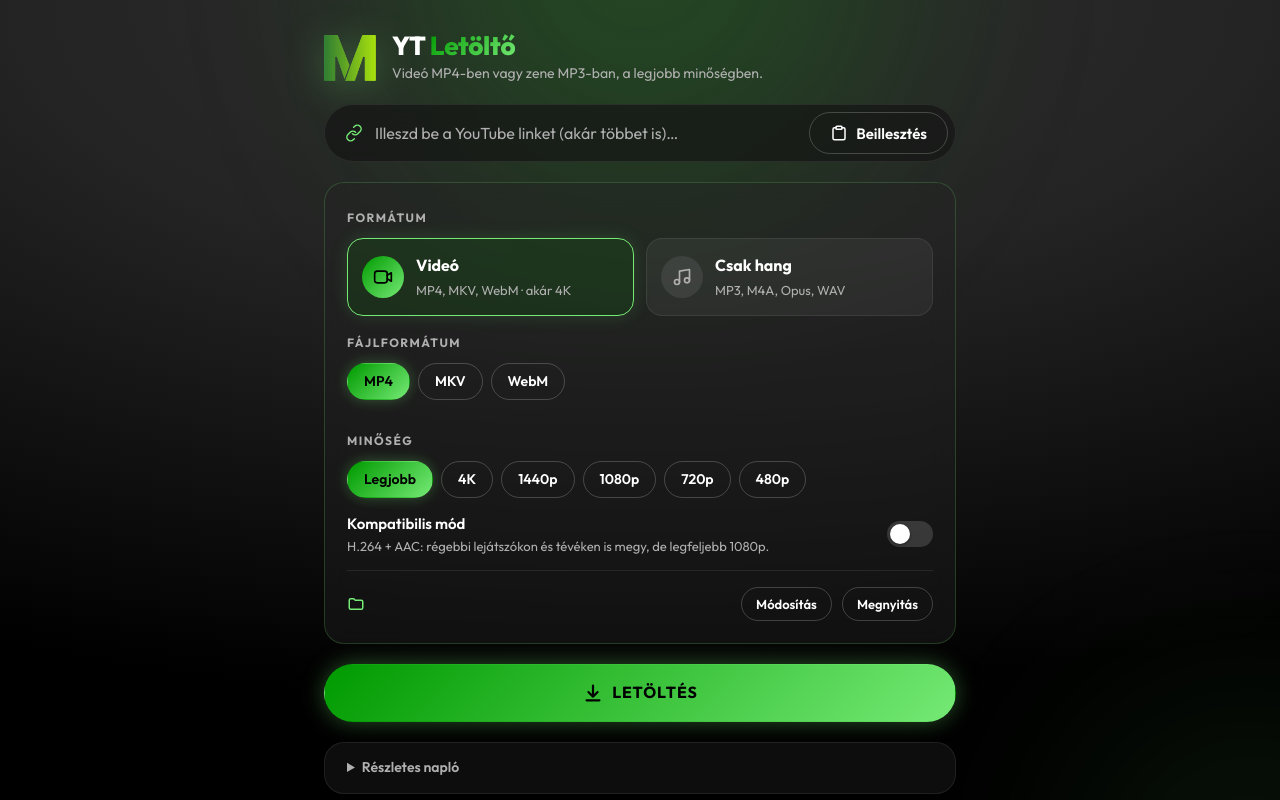
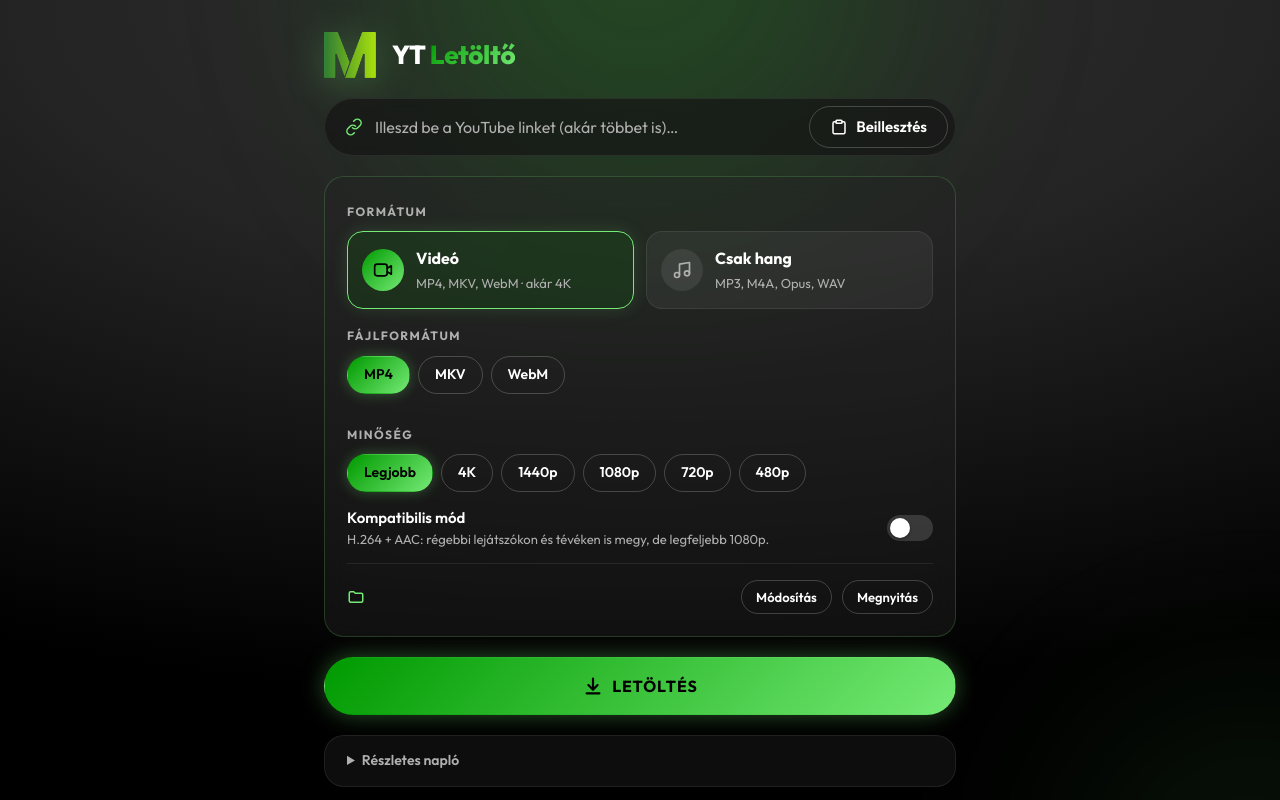
Before and after one commit to EricFeher/youtubedownloader, a plain HTML site: page ytletolto/web/index.html in a window 1280 px wide. Shown: the top 800 px of the page. Drawn offline with Linux system fonts and the light colour scheme.

Commit message:
Szlogen eltávolítása a fejlécből
Co-Authored-By: Claude Opus 5.5 <noreply@anthropic.com>

```diff
--- a/ytletolto/web/app.css
+++ b/ytletolto/web/app.css
@@ -84,7 +84,6 @@ svg { width: 18px; height: 18px; fill: none; stroke: currentColor; stroke-width:
 .brand { display: flex; align-items: center; gap: 16px; }
 .brand-logo { width: 52px; height: auto; filter: drop-shadow(0 6px 18px rgba(117, 234, 117, 0.3)); }
 .brand h1 { margin: 0; font-size: 26px; font-weight: 800; letter-spacing: -0.01em; line-height: 1.1; }
-.brand p { margin: 2px 0 0; font-size: 14px; }
 
 /* Link mező */
 .hero { display: flex; flex-direction: column; gap: 14px; }
--- a/ytletolto/web/index.html
+++ b/ytletolto/web/index.html
@@ -13,10 +13,7 @@
   <main class="page">
     <header class="brand">
       <img src="mm-mark.png" alt="MediaMinds" class="brand-logo">
-      <div>
-        <h1>YT <span class="gradient-text">Letöltő</span></h1>
-        <p class="muted">Videó MP4-ben vagy zene MP3-ban, a legjobb minőségben.</p>
-      </div>
+      <h1>YT <span class="gradient-text">Letöltő</span></h1>
     </header>
 
     <section class="hero">
```
